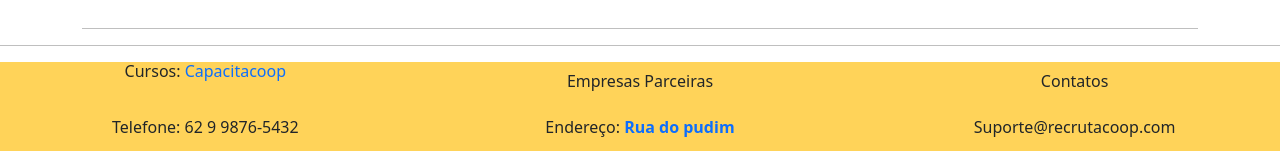
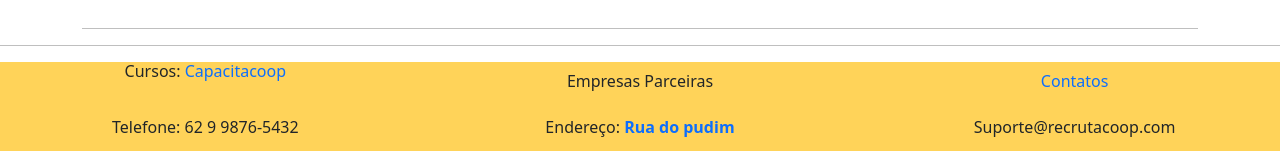
Before and after one commit to SamuelAsaffe/recrutacoop, a plain HTML site: page index.html in a window 1280 px wide. Shown: the part 810-961 px from the top of the page. Drawn offline with Linux system fonts and the light colour scheme.

Commit message:
mais erros

```diff
--- a/index.html
+++ b/index.html
@@ -134,7 +134,7 @@
             <a href="https://www.goiascooperativo.coop.br/" style="text-decoration: none">Capacitacoop</a>
           </h6>
           <h6 class="btn col-md-4 col-sm-12"> Empresas Parceiras </h6>
-          <h6 class="btn col-md-4 col-sm-12><a href="" style=" text-decoration: none">Contatos</a></h6>
+          <h6 class="btn col-md-4 col-sm-12"><a href="" style=" text-decoration: none">Contatos</a></h6>
         </div>
       </div>
       <!-- parte de baixos -->
```
